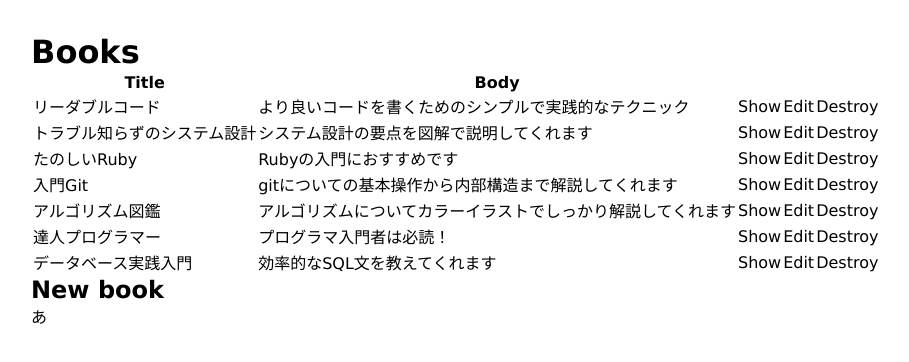
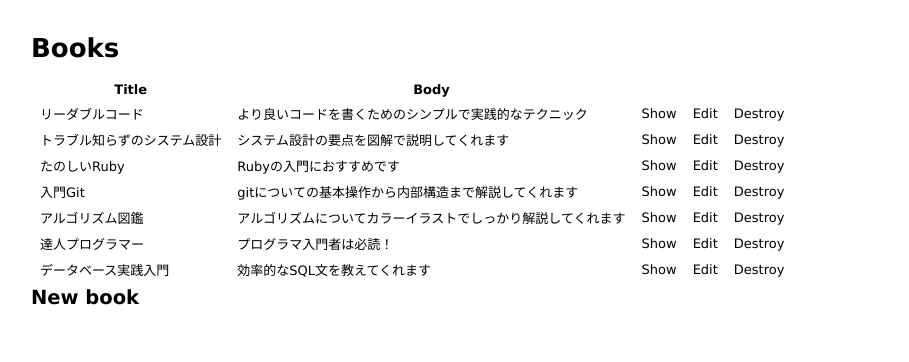
Before and after one commit to jackie0922youhei/Bookers, a plain HTML site: page index.html in a window 1280 px wide. Shown: the whole page, without its empty margins (2-911 px from the left). Drawn offline with Linux system fonts and the light colour scheme.

Commit message:
[ReStart] 3-8

```diff
--- a/index.html
+++ b/index.html
@@ -5,9 +5,9 @@
     <title>WevCampBackendNew</title>
     <link rel="stylesheet" href="style.css" />
   </head>
-</html>
 
   <body>
+    <p id="notice"></p>
     <header>
       <h1>Books</h1>
     </header>
@@ -135,4 +135,5 @@
 
     <h2>New book</h2>
   </body>
-あ
+
+</html>
--- a/style.css
+++ b/style.css
@@ -6,6 +6,37 @@
 
 body {
   font-family: verdana, arial, helvetica, sans-serif;
+  font-size: 13px;
   margin: 33px;
+  display: block;
 }
-あ
+
+h1 {
+  display: block;
+  font-size: 2em;
+  margin-block-start: 0.67em;
+  margin-block-end: 0.67em;
+  margin-inline-start: 0;
+  margin-inline-end: 0;
+  font-weight: bold;
+}
+
+table {
+  display: table;
+  border-collapse: separate;
+  border-spacing: 2px;
+}
+
+thead {
+  display: table-header-group;
+  vertical-align: middle;
+}
+
+th {
+  padding-bottom: 5px;
+}
+
+td {
+  padding: 0 7px 5px;
+  font-size: 13px;
+}
--- /dev/null
+++ b/style1.css
@@ -0,0 +1,18 @@
+* {
+  margin: 0;
+  padding: 0;
+  box-sizing: border-box;
+}
+
+body {
+  background-color: #fff;
+  color: #333;
+  font-family: verdana, arial, helvetica, sans-serif;
+  font-size: 13px;
+  line-height: 18px;
+  margin: 33px;
+}
+
+p {
+  margin: 33px;
+}
```
Also changed, not shown: top.html (added, +27 -0 lines). Lines whose indentation alone changed are shown as unchanged.
